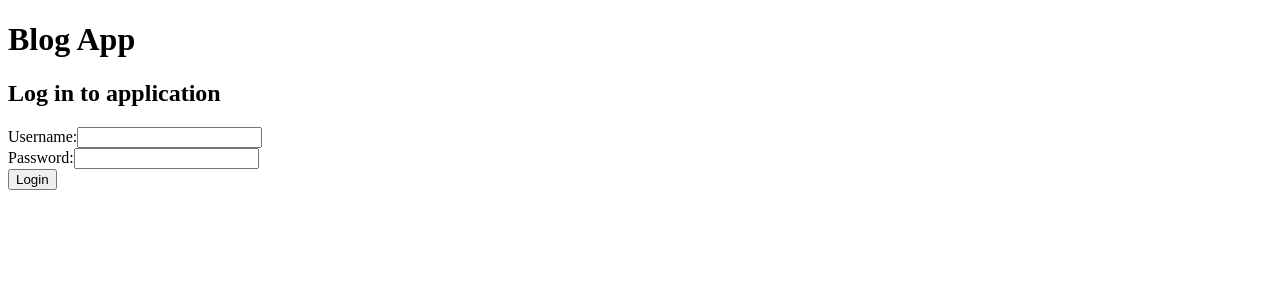
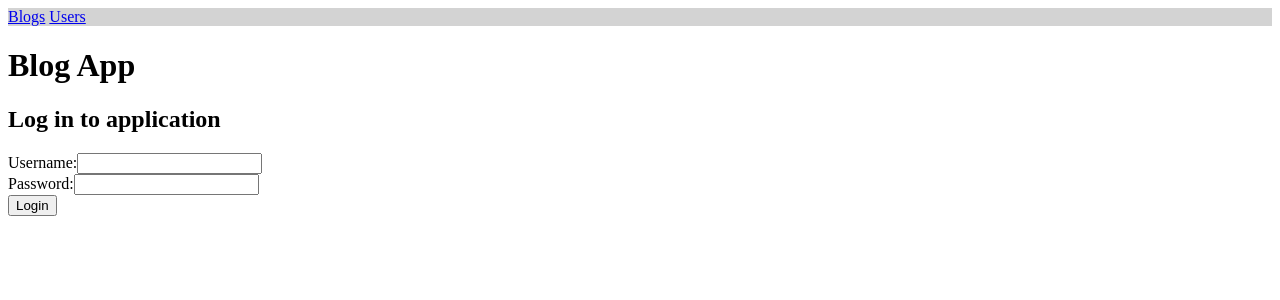
Before and after one commit to KDonawa/fso-part7, a React (Create React App) app in the folder blog-app/frontend/: page / in a window 1280 px wide. Shown: the top 300 px of the page. Built offline with nearby package versions, Linux system fonts and the light colour scheme; no server answers.

Commit message:
exercise 7.17

```diff
--- /dev/null
+++ b/blog-app/frontend/src/components/Navigation.js
@@ -0,0 +1,36 @@
+import { useDispatch } from "react-redux";
+import { Link } from "react-router-dom";
+import { createNotification } from "../reducers/notificationSlice";
+import { userLogout } from "../reducers/userSlice";
+
+function Navigation({ user }) {
+  const dispatch = useDispatch();
+
+  function logoutUser() {
+    dispatch(userLogout());
+
+    dispatch(
+      createNotification({
+        message: "You have successfully logged out",
+        type: "success",
+      })
+    );
+  }
+  return (
+    <nav style={{ backgroundColor: "lightgrey" }}>
+      <div>
+        <Link to="/">Blogs</Link> <Link to="/users">Users</Link>{" "}
+        {user && (
+          <>
+            <span>{user.name} logged in</span>{" "}
+            <button className="logout-btn" onClick={logoutUser}>
+              Logout
+            </button>
+          </>
+        )}
+      </div>
+    </nav>
+  );
+}
+
+export default Navigation;
--- a/blog-app/frontend/src/pages/Root.js
+++ b/blog-app/frontend/src/pages/Root.js
@@ -1,46 +1,22 @@
-// import { useEffect } from "react";
 import { Outlet } from "react-router-dom";
 import Notification from "../components/Notification";
 import LoginForm from "../components/LoginForm";
-import { useDispatch, useSelector } from "react-redux";
-import { selectUser, userLogout } from "../reducers/userSlice";
-import { createNotification } from "../reducers/notificationSlice";
+import { useSelector } from "react-redux";
+import { selectUser } from "../reducers/userSlice";
+import Navigation from "../components/Navigation";
 
 function Root() {
-  const dispatch = useDispatch();
-
-  function logoutUser() {
-    dispatch(userLogout());
-
-    dispatch(
-      createNotification({
-        message: "You have successfully logged out",
-        type: "success",
-      })
-    );
-  }
-
   const user = useSelector(selectUser);
 
   return (
     <div>
+      <Navigation user={user} />
+
       <h1>Blog App</h1>
 
       <Notification />
 
-      {user === null ? (
-        <LoginForm />
-      ) : (
-        <>
-          <p>{user.name} logged in</p>
-
-          <button className="logout-btn" onClick={logoutUser}>
-            Logout
-          </button>
-
-          <Outlet />
-        </>
-      )}
+      {user === null ? <LoginForm /> : <Outlet />}
     </div>
   );
 }
```
